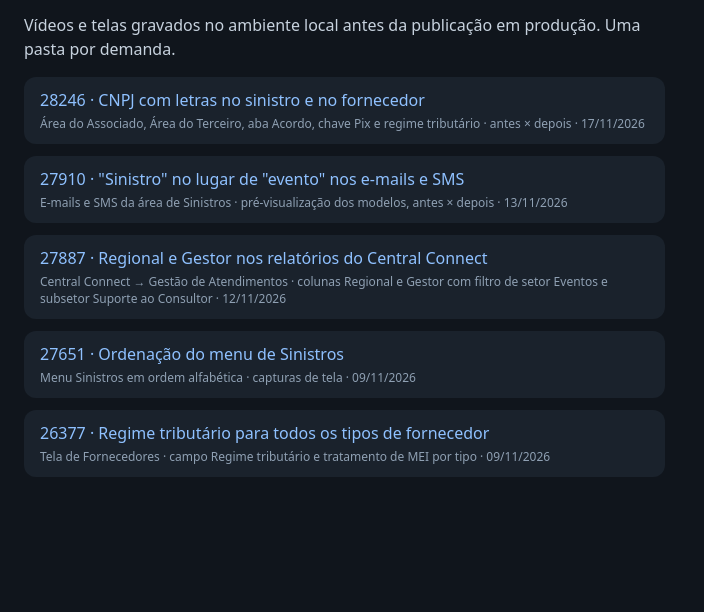
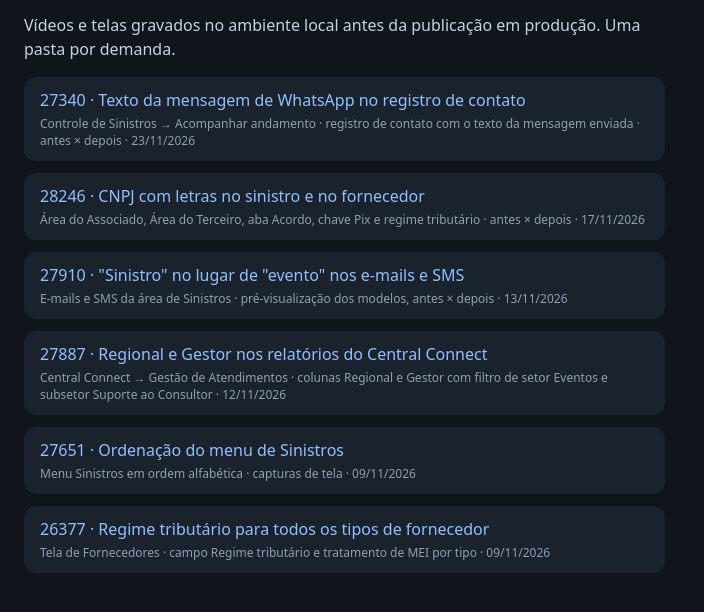
Before and after one commit to SophiaCoelhoPrime/evidencias, a plain HTML site: page index.html in a window 1280 px wide. Shown: the part 72-684 px from the top of the page, without its empty margins (0-704 px from the left). Drawn offline with Linux system fonts and the light colour scheme.

Commit message:
27340: inclui a demanda no índice
Co-Authored-By: Claude Fable 5.2 <noreply@anthropic.com>

```diff
--- a/index.html
+++ b/index.html
@@ -10,6 +10,7 @@ li span{display:block;font-size:12px;color:#8fa0b3;margin-top:4px}
 <h1>Evidências por demanda</h1>
 <p>Vídeos e telas gravados no ambiente local antes da publicação em produção. Uma pasta por demanda.</p>
 <ul>
+<li><a href="27340/">27340 · Texto da mensagem de WhatsApp no registro de contato</a><span>Controle de Sinistros → Acompanhar andamento · registro de contato com o texto da mensagem enviada · antes × depois · 23/11/2026</span></li>
 <li><a href="28246/">28246 · CNPJ com letras no sinistro e no fornecedor</a><span>Área do Associado, Área do Terceiro, aba Acordo, chave Pix e regime tributário · antes × depois · 17/11/2026</span></li>
 <li><a href="27910/">27910 · "Sinistro" no lugar de "evento" nos e-mails e SMS</a><span>E-mails e SMS da área de Sinistros · pré-visualização dos modelos, antes × depois · 13/11/2026</span></li>
 <li><a href="27887/">27887 · Regional e Gestor nos relatórios do Central Connect</a><span>Central Connect → Gestão de Atendimentos · colunas Regional e Gestor com filtro de setor Eventos e subsetor Suporte ao Consultor · 12/11/2026</span></li>
```
